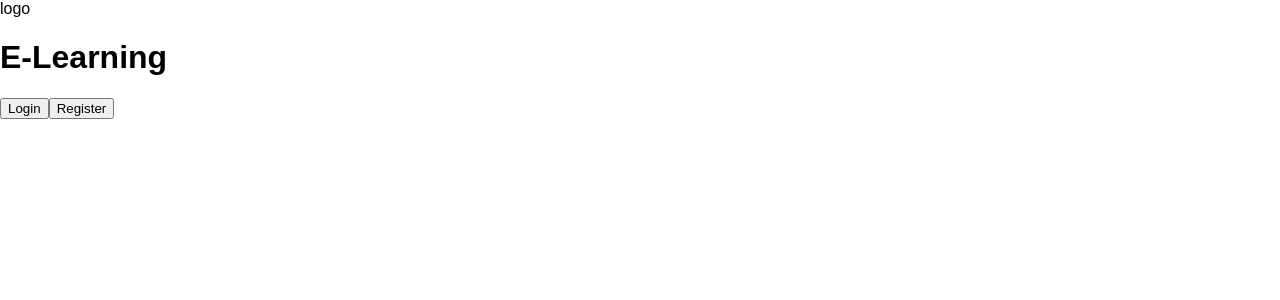
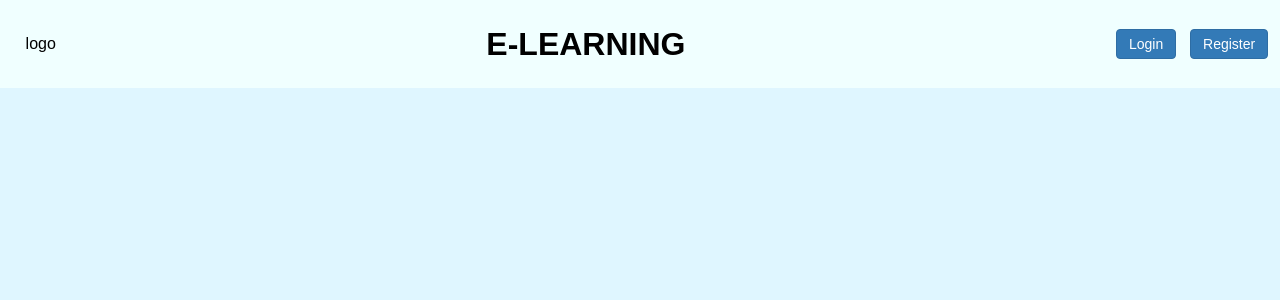
Before and after one commit to HseinKt/e-learning, a React (Create React App) app in the folder front_end/: page / in a window 1280 px wide. Shown: the top 300 px of the page. Built offline with nearby package versions, Linux system fonts and the light colour scheme.

Commit message:
added header style

```diff
--- a/front_end/src/components/landing_page/header.js
+++ b/front_end/src/components/landing_page/header.js
@@ -4,10 +4,10 @@ const Header = () => {
     return (
         <header className="header">
             logo
-            <h1>E-Learning</h1>
-            <div>
-                <button className="login" onClick={() => redirect("login")}>Login</button>
-                <button className="register" onClick={() => redirect("register")}>Register</button>
+            <h1>E-LEARNING</h1>
+            <div className="LogReg">
+                <button className="login btn" onClick={() => redirect("login")}>Login</button>
+                <button className="register btn" onClick={() => redirect("register")}>Register</button>
             </div>
         </header>
      );
--- a/front_end/src/index.css
+++ b/front_end/src/index.css
@@ -1,18 +1,67 @@
 :root {
-  --blue: #1363df;
+  --blue: #47b5ff;
   --dark_blue: #06283d;
   --cyan: #47b5ff;
   --light_blue: #dff6ff;
 }
+
+* {
+	margin: 0;
+	padding: 0;
+	box-sizing: border-box;
+}
+
 body {
   margin: 0;
   font-family: sans-serif;
   -webkit-font-smoothing: antialiased;
   -moz-osx-font-smoothing: grayscale;
   min-height: 100vh;
+  background-color: var(--light_blue);
+  overflow-x: hidden;
 }
 
 code {
   font-family: source-code-pro, Menlo, Monaco, Consolas, "Courier New",
     monospace;
 }
+
+/* Header */
+.header {
+  display: flex;
+  flex-direction: row;
+  justify-content: space-between;
+  align-items: center;
+  padding: 2%;
+  background-color: azure;
+}
+
+.LogReg {
+  display: flex;
+  flex-direction: row;
+}
+
+/* .login {
+  margin-right: 10%;
+}
+.register {
+  margin-right: 100%;
+} */
+
+.btn {
+  margin-right: 10%;
+  font-weight: 400;
+  white-space: nowrap;
+  border: 1px solid transparent;
+  padding: 6px 12px;
+  font-size: 14px;
+  border-radius: 4px;
+  color: #fff;
+  background-color: #337ab7;
+  border-color: #2e6da4;
+}
+
+.btn:hover {
+  background-color:  #72a1e4  ;
+  color: #fff;
+}
```
